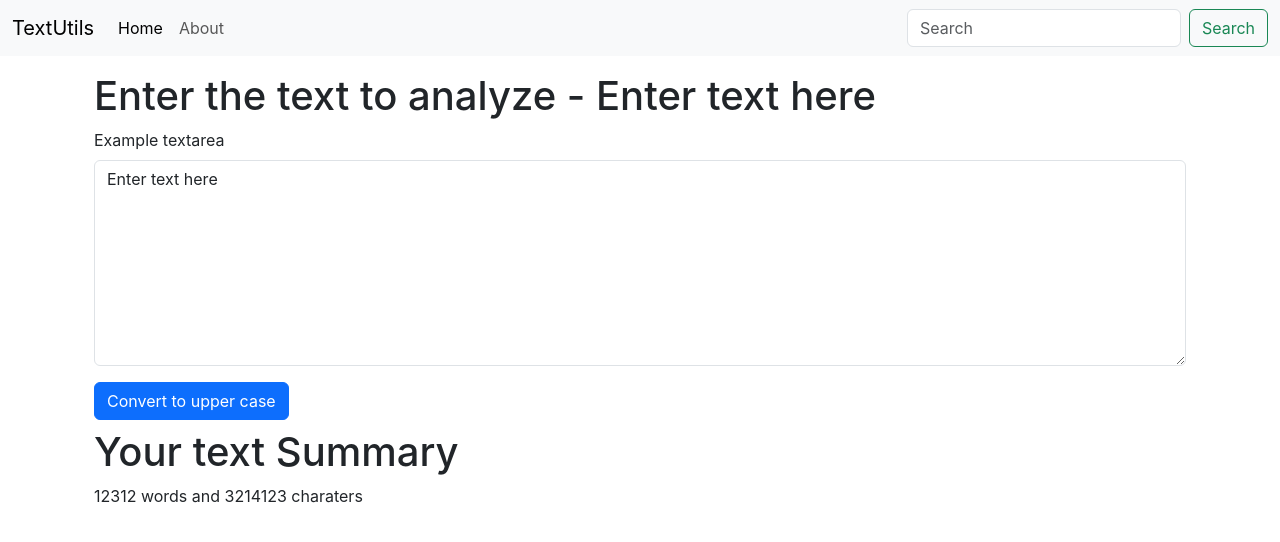
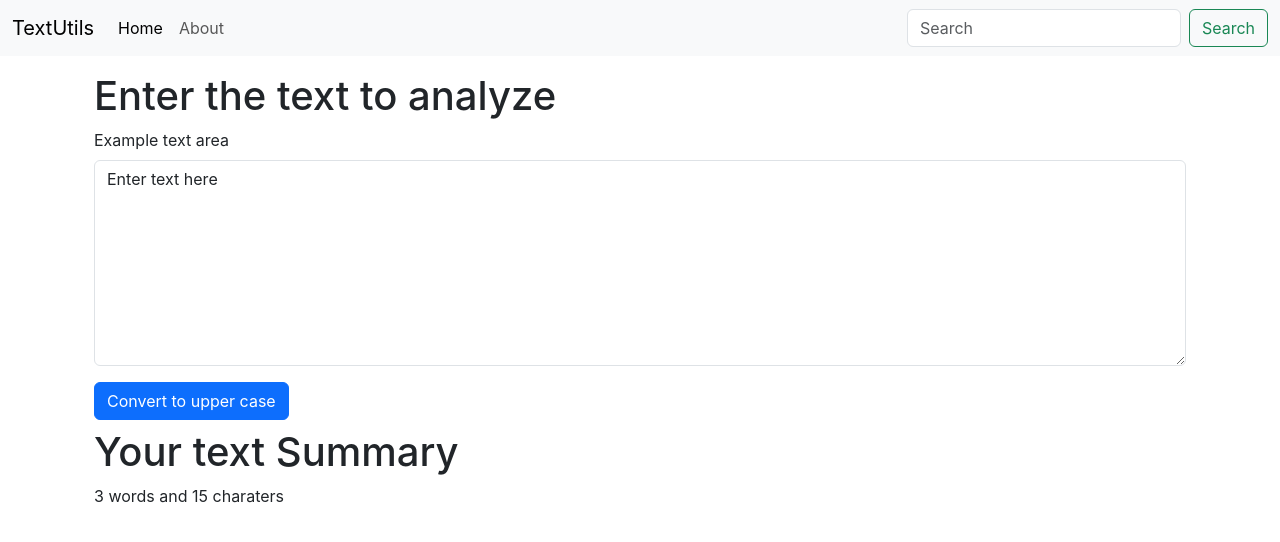
Before and after one commit to sundaram-sharma/project1, a React (Create React App) app: page / in a window 1280 px wide. Shown: the top 542 px of the page. Built offline with nearby package versions, Linux system fonts and the light colour scheme.

Commit message:
Words and charater counter added

```diff
--- a/src/components/TextForm.js
+++ b/src/components/TextForm.js
@@ -20,16 +20,16 @@ export default function TextForm(props) {
   return (
     <>
     <div className="container">
-    <h1>{props.heading} - {text}</h1>
+    <h1>{props.heading} </h1>
     <div className="mb-3">
-    <label htmlFor="myBox" className="form-label">Example textarea</label>
+    <label htmlFor="myBox" className="form-label">Example text area</label>
     <textarea className="form-control" value={text} onChange={handleOnChange} id="myBox" rows="8"></textarea>
     </div>
     <button className='btn btn-primary'onClick={handleUpClick}>Convert to upper case</button>
     </div>
     <div className="container my-2">
       <h1> Your text Summary</h1>
-      <p1> 12312 words and 3214123 charaters </p1>
+      <p1> {text.split(" ").length} words and {text.length} charaters </p1>
 
     </div>
     </>
```
